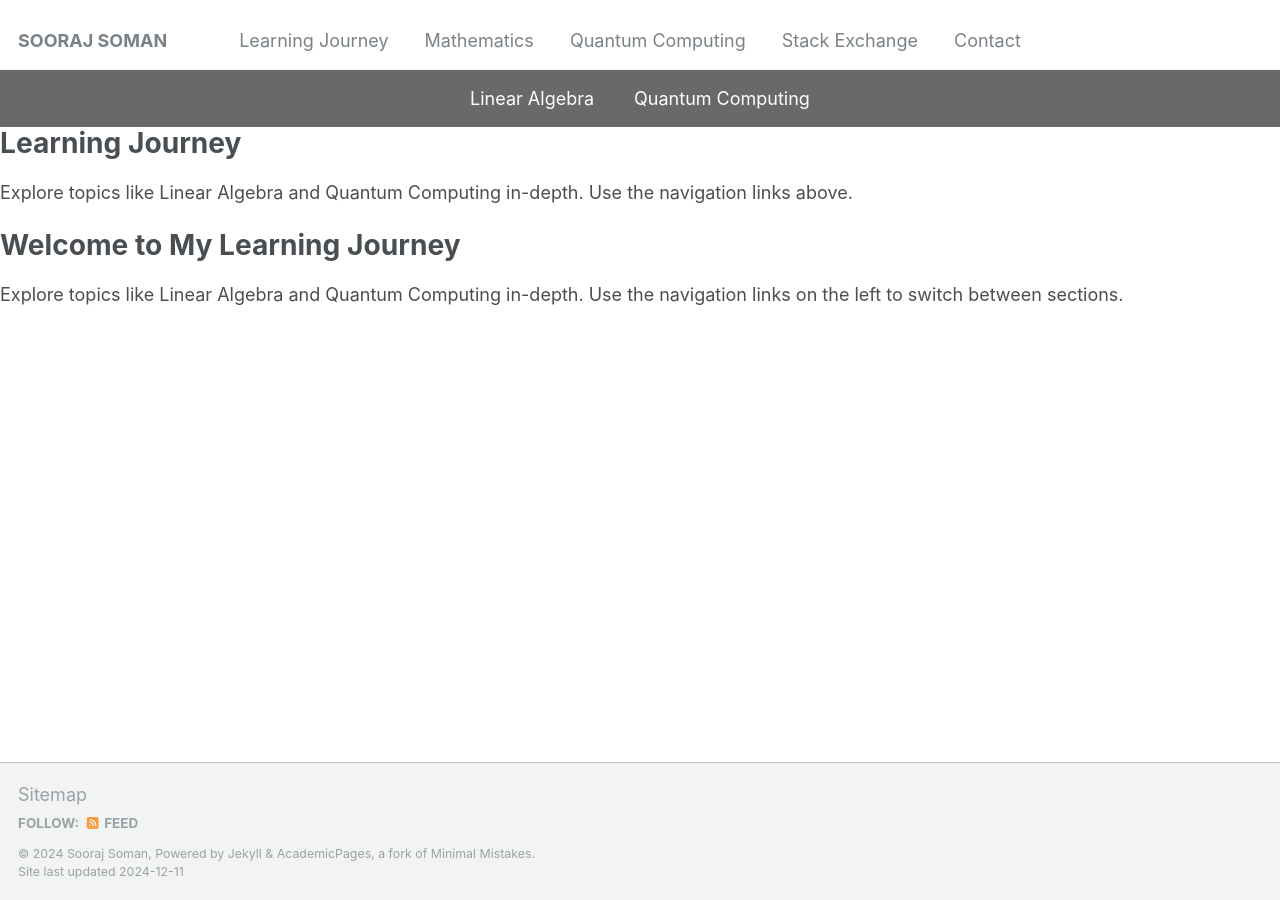
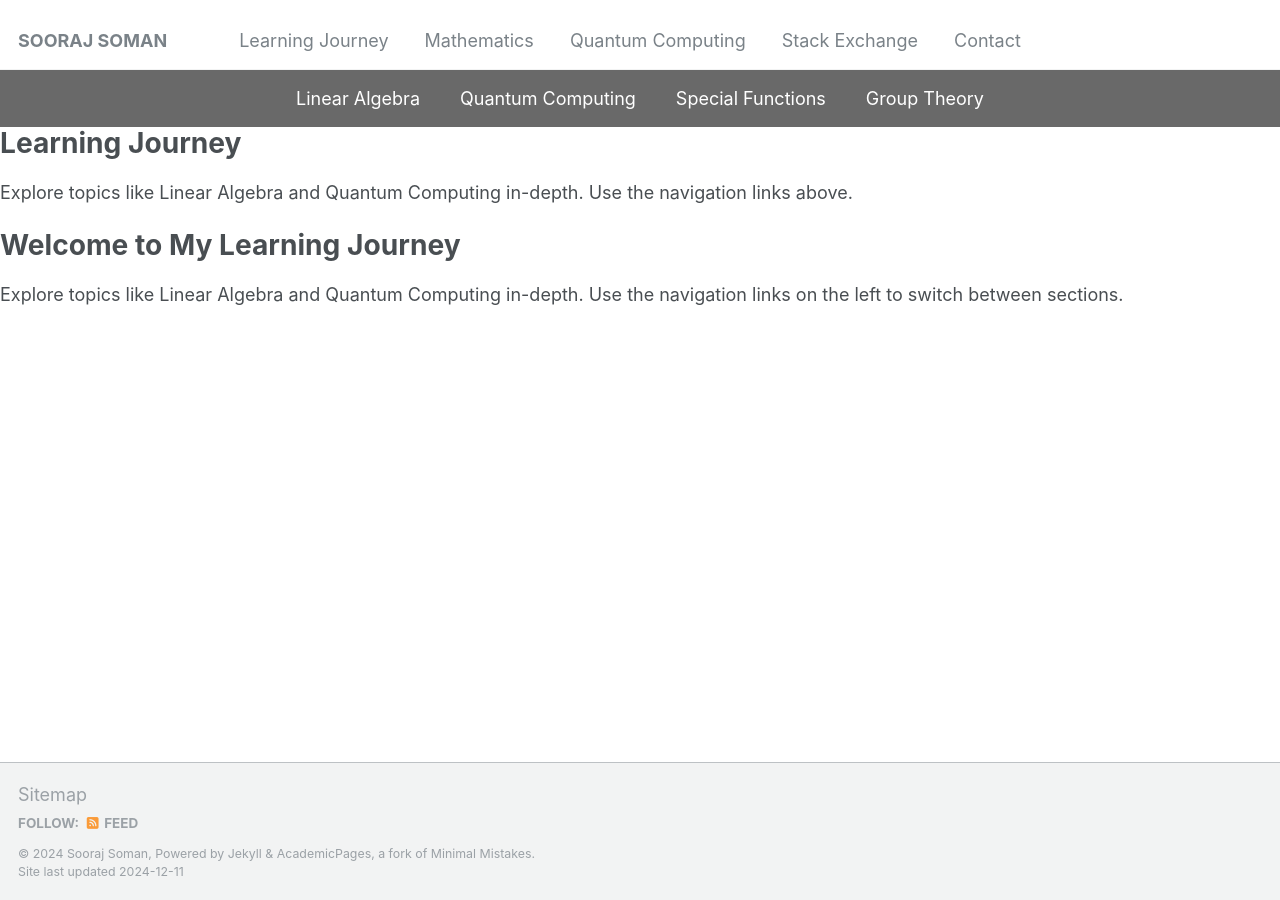
Before and after one commit to soorajss1729/soorajss1729.github.io, a Jekyll site: the page built from _learning/learning.md, in a window 1280 px wide. Built offline with Jekyll 4.4.1, drawn with Linux system fonts in a browser that asks for light colours.

Commit message:
Update learning.md

```diff
--- a/_learning/learning.md
+++ b/_learning/learning.md
@@ -8,6 +8,8 @@
 <div class="learning-topnav">
   <a href="/linalg/">Linear Algebra</a>
   <a href="/quantum-computing/">Quantum Computing</a>
+  <a href="/quantum-computing/">Special Functions</a>
+  <a href="/quantum-computing/">Group Theory</a>
 </div>
 
 <div class="learning-content">
```
